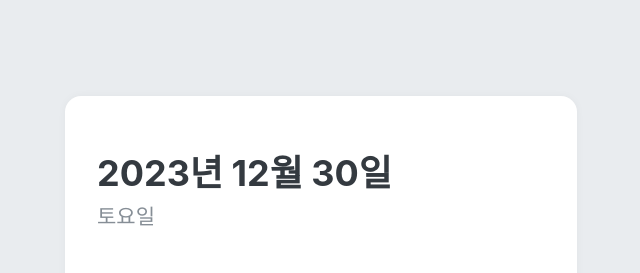
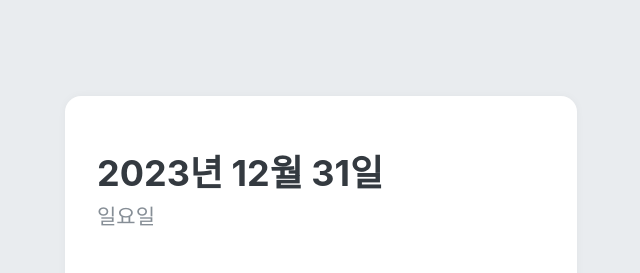
Before and after one commit to sophie925/ts-todolist, a React (Create React App) app: page / in a window 1280 px wide. Shown: the top 273 px of the page, without its empty margins (319-959 px from the left). Built offline with nearby package versions, Linux system fonts and the light colour scheme.

Commit message:
TodoHead 날짜 보여지는 부분에 현재 날짜 보여지도록 변경

```diff
--- a/src/components/TodoHead.tsx
+++ b/src/components/TodoHead.tsx
@@ -25,10 +25,17 @@
 `;
 
 export default function TodoHead() {
+    const today = new Date();
+    const dateString = today.toLocaleDateString('ko-KR', {
+        year: 'numeric',
+        month: 'long',
+        day: 'numeric'
+    });
+    const dayName = today.toLocaleDateString('ko-KR', { weekday: 'long' });
     return(
         <TodoHeadBlock>
-            <h1>2023년 12월 30일</h1>
-            <div className="day">토요일</div>
+            <h1>{dateString}</h1>
+            <div className="day">{dayName}</div>
             <div className="tasks-left">할 일 2개 남음</div>
         </TodoHeadBlock>
     );
```
